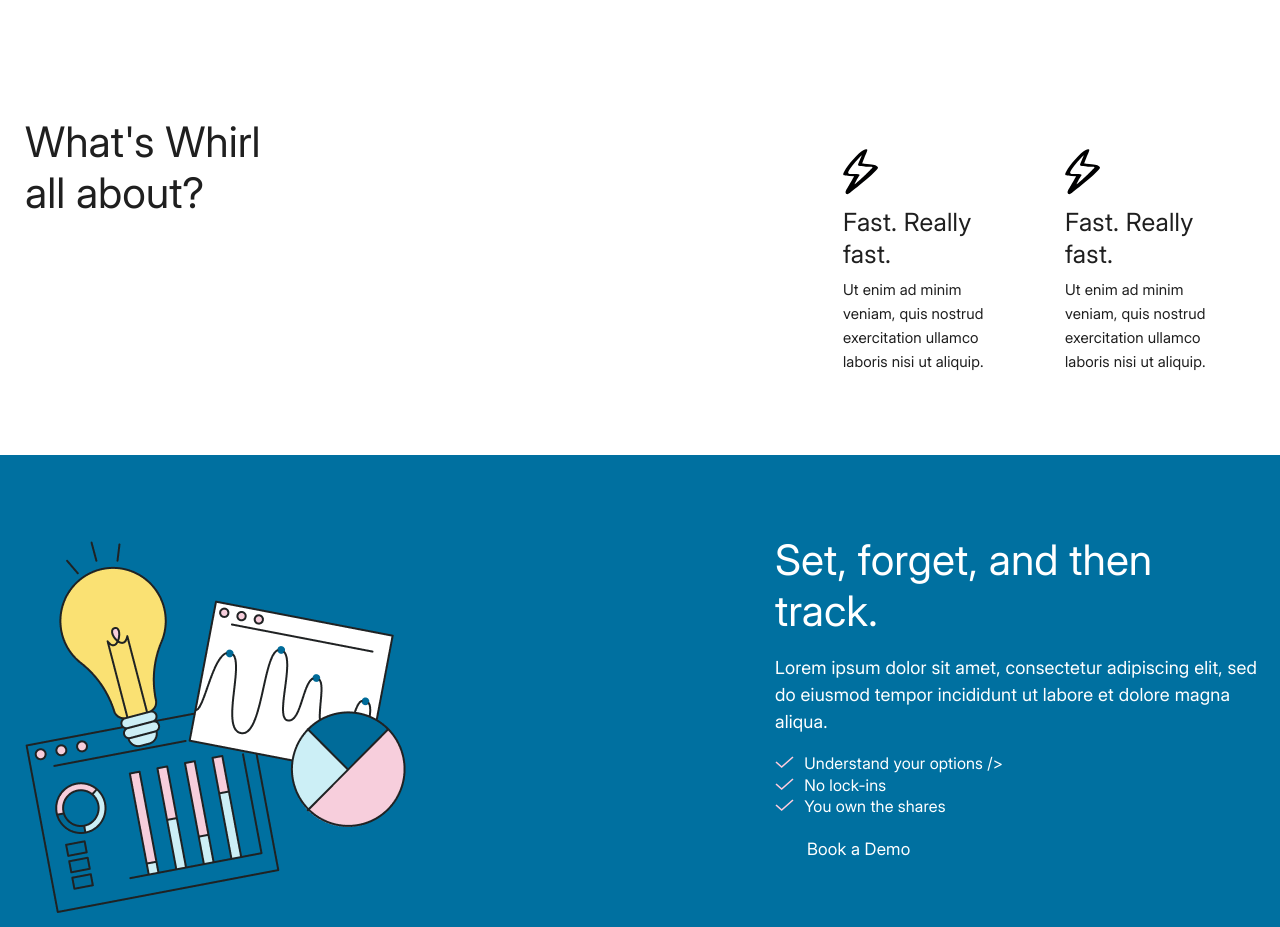
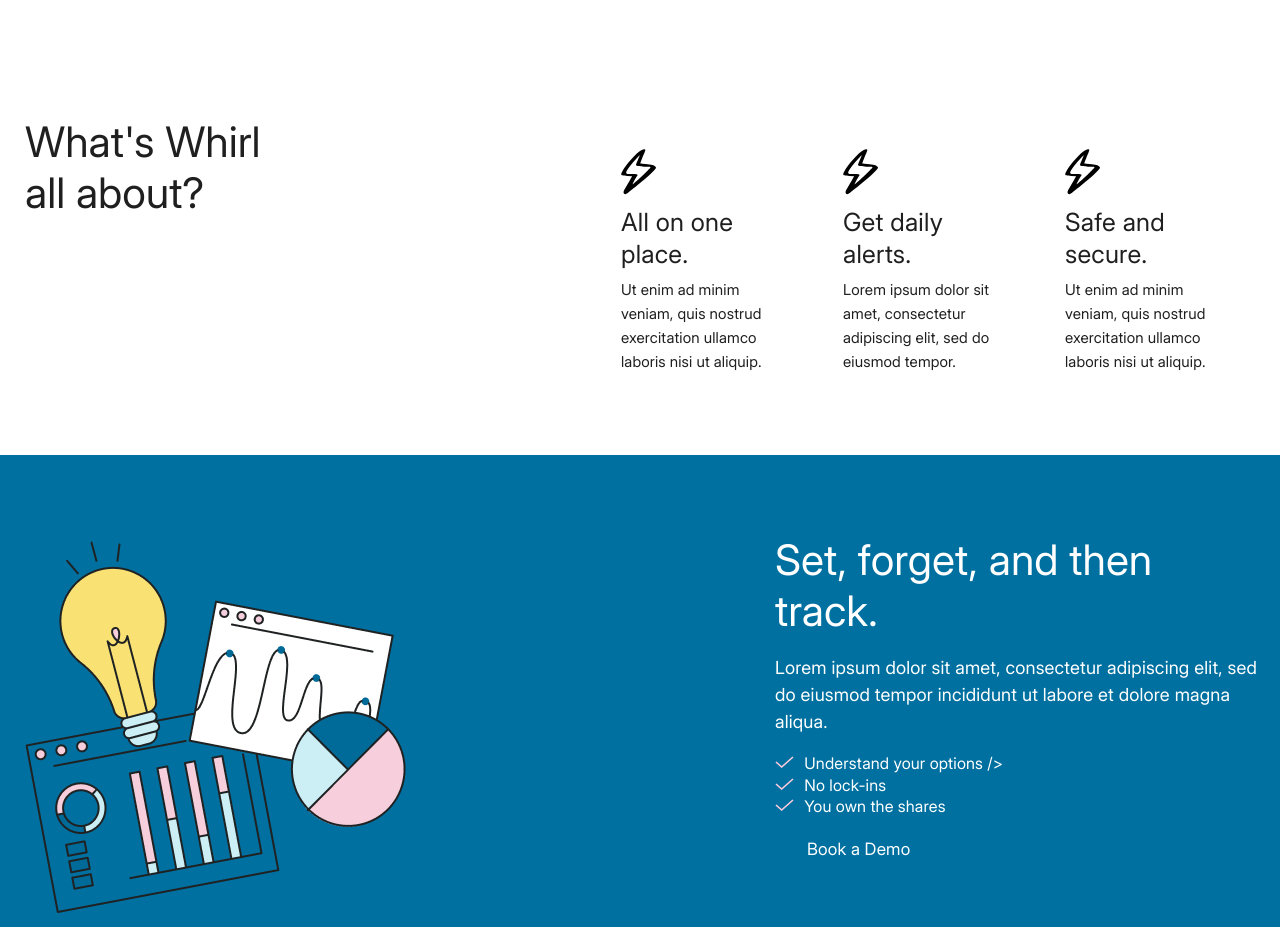
Before and after one commit to crimfartik/lesson5, a plain HTML site: page index.html in a window 1280 px wide. Shown: the part 1967-2894 px from the top of the page. Drawn offline with Linux system fonts and the light colour scheme.

Commit message:
feature added titles in feature-cards

```diff
--- a/index.html
+++ b/index.html
@@ -210,7 +210,7 @@
               <img src="./assets/icons/features/flash.svg" alt="flash" />
             </div>
             <h3 class="feature-card-title feature-card-text-size">
-              Fast. Really fast.
+              All on one place.
             </h3>
             <p class="feature-card-desc feature-card-text-size">
               Ut enim ad minim veniam, quis nostrud exercitation ullamco laboris
@@ -222,7 +222,19 @@
               <img src="./assets/icons/features/flash.svg" alt="flash" />
             </div>
             <h3 class="feature-card-title feature-card-text-size">
-              Fast. Really fast.
+              Get daily alerts.
+            </h3>
+            <p class="feature-card-desc feature-card-text-size">
+              Lorem ipsum dolor sit amet, consectetur adipiscing elit, sed do
+              eiusmod tempor.
+            </p>
+          </div>
+          <div class="feature-card about-card">
+            <div>
+              <img src="./assets/icons/features/flash.svg" alt="flash" />
+            </div>
+            <h3 class="feature-card-title feature-card-text-size">
+              Safe and secure.
             </h3>
             <p class="feature-card-desc feature-card-text-size">
               Ut enim ad minim veniam, quis nostrud exercitation ullamco laboris
@@ -331,7 +343,7 @@
 
       <section class="get-smarter-wrapper">
         <div class="get-smarter-title-wrapper">
-          <h2 class="get-smarter-title-wrapper">Get smarter, with our blog.</h2>
+          <h2 class="get-smarter-title">Get smarter, with our blog.</h2>
           <p class="see-all-posts">See All Posts</p>
         </div>
         <div class="get-smarter-card-wrapper">
@@ -449,7 +461,7 @@
 
         <div class="footer-left-part-wrapper">
           <!-- первый столбик -->
-          <div  class="link-footer">
+          <div class="link-footer">
             <p class="title-link-footer">Title</p>
             <p>Info</p>
             <p>Info</p>
@@ -480,13 +492,14 @@
             </p>
             <form>
               <div class="input-arrow-wrapper">
-              <input
-                type="email"
-                name="email"
-                id="email"
-                placeholder="Your email"
-               class="input-email-footer"/>
-               <img src="/assets/icons/arrow-right.svg" alt="arrow">
+                <input
+                  type="email"
+                  name="email"
+                  id="email"
+                  placeholder="Your email"
+                  class="input-email-footer"
+                />
+                <img src="/assets/icons/arrow-right.svg" alt="arrow" />
               </div>
             </form>
           </div>
```
